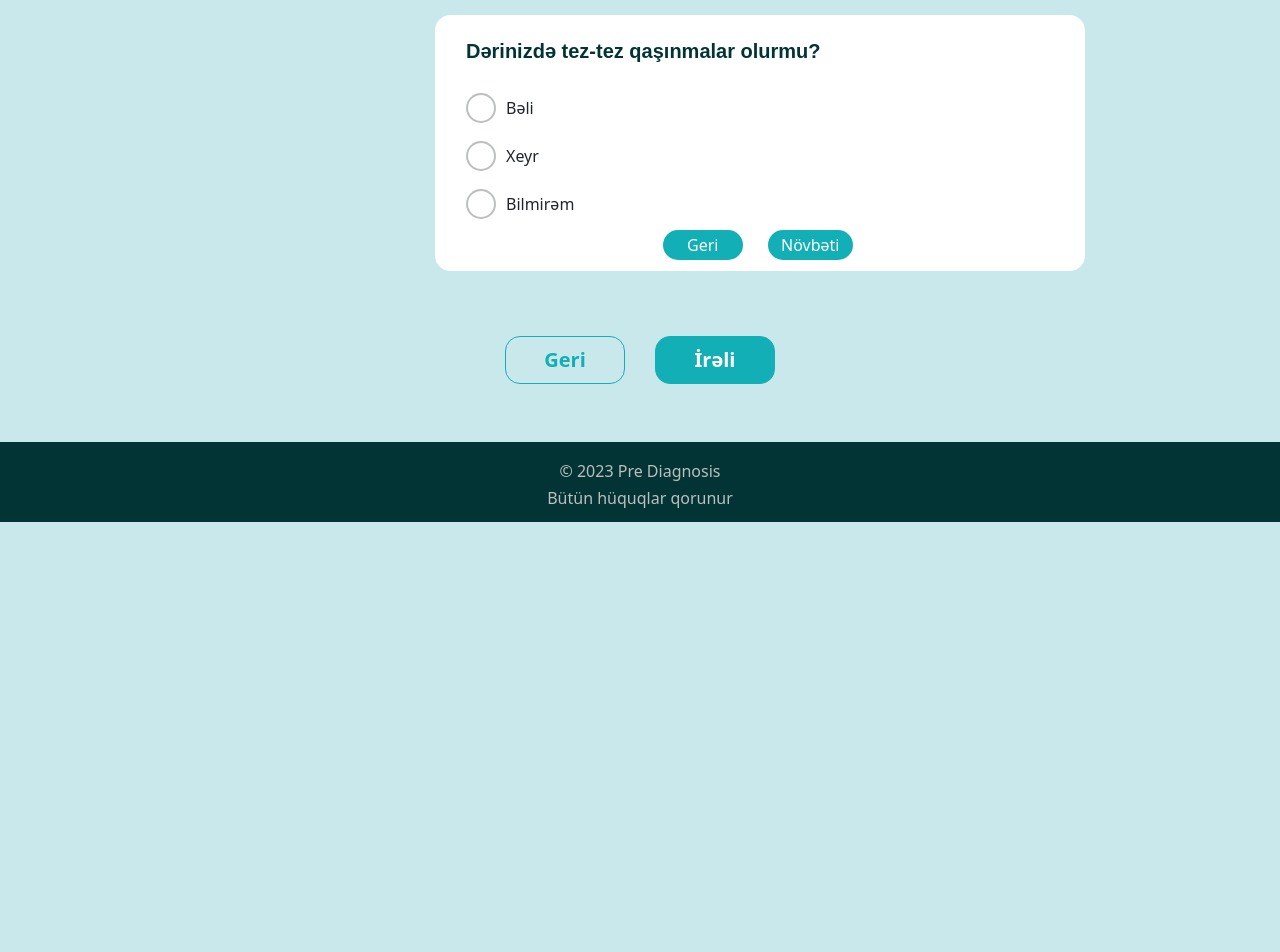
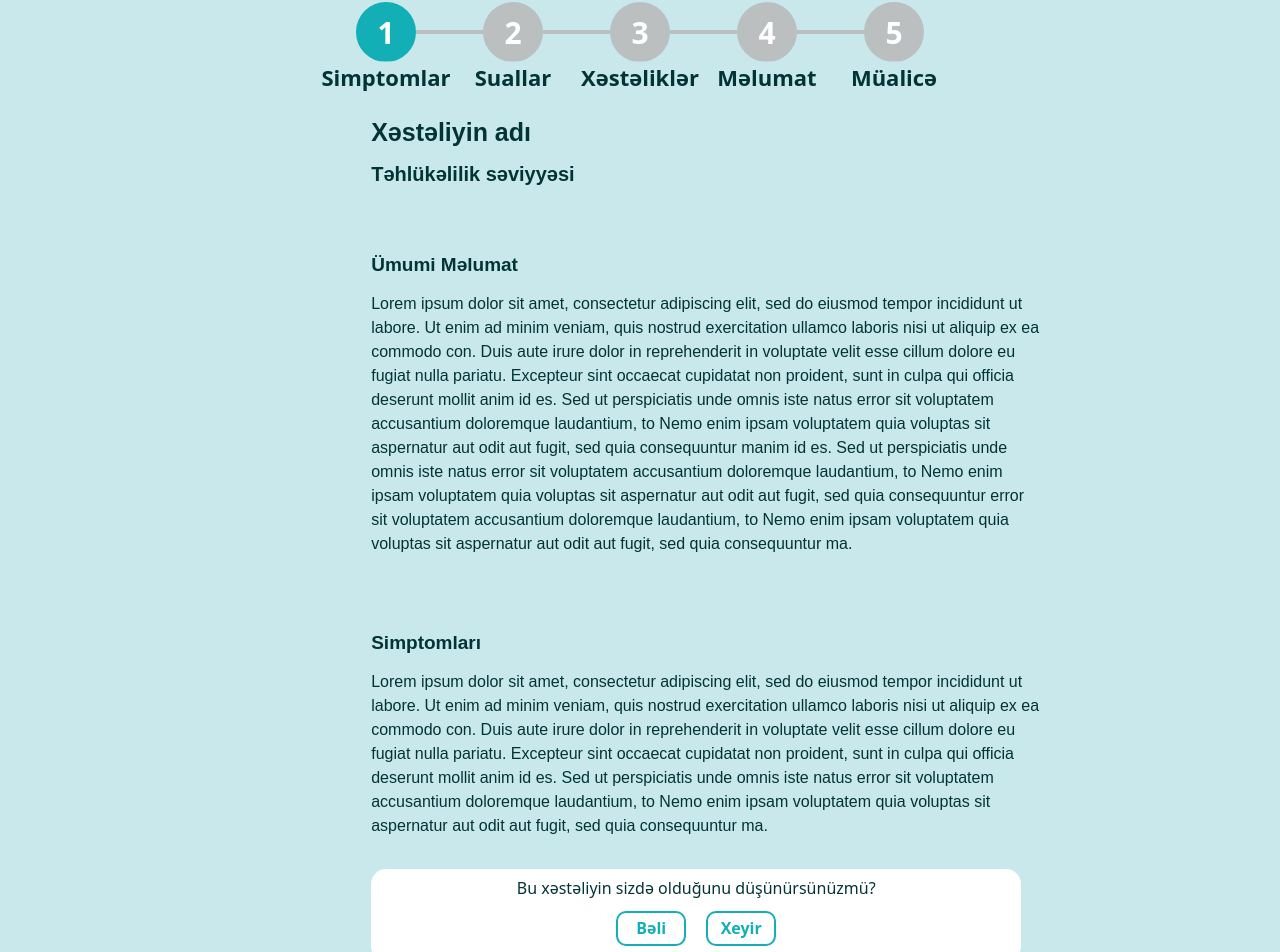
Before and after one commit to qambarov-f/diagnosis-platform, a React (Create React App) app: page / in a window 1280 px wide. Shown: the part 305-1257 px from the top of the page. Before the commit the page ends 827 px from the top, so only its background shows below. Built offline with nearby package versions, Linux system fonts and the light colour scheme.

Commit message:
added new components

```diff
--- a/src/Api/getQuestions.js
+++ b/src/Api/getQuestions.js
@@ -11,7 +11,7 @@ export const getQuestion = [
   },
   {
     id: 3,
-    question: "Su dəyəndə səpgi artır?",
+    question: "Su dəyəndə zaman tez-tez qaşınmalar olurmu və səpgi artırmı?",
     answers: ["Bəli", "Xeyr", "Bilmirəm"],
   },
 ];
--- a/src/shared/components/Carousel/Carousel.styled.js
+++ b/src/shared/components/Carousel/Carousel.styled.js
@@ -11,7 +11,7 @@ export const MainContainer = styled.div`
 export const StepContainer = styled.div`
   display: flex;
   justify-content: space-between;
-  margin-top: 70px;
+  margin-top: 60px;
   position: relative;
   :before {
     content: "";
@@ -124,3 +124,11 @@ export const CheckMark = styled.div`
   -webkit-transform: scaleX(-1) rotate(-46deg); /* Chrome, Safari, Opera */
   transform: scaleX(-1) rotate(-46deg);
 `;
+
+export const Title = styled.h3`
+  color: #023436;
+  font-family: "Poppins", sans-serif;
+  font-weight: 700;
+  text-align: center;
+  margin-top: 50px;
+`;
--- a/src/shared/components/Carousel/index.js
+++ b/src/shared/components/Carousel/index.js
@@ -10,10 +10,13 @@
     StepStyle,
     StepWrapper,
     StepsLabelContainer,
+    Title,
   } from "./Carousel.styled";
-import Questions from "../StepTwo";
 
-// import CheckboxList from "../StepOne";
+  // import CheckboxList from "../StepOne";
+  // import Questions from "../StepTwo";
+  // import StepThree from "../StepThree";
+  import Information from "../StepFour";
 
 
   // icons
@@ -61,6 +64,9 @@ import Questions from "../StepTwo";
     return (
       <>
         <MainContainer>
+          <Title>
+            Addımları tamamlayaraq xəstəiyinizin nə olduğunu öyrənin
+          </Title>
           <StepContainer width={width}>
             {steps.map(({ step, label }) => (
               <StepWrapper key={step}>
@@ -82,8 +88,9 @@ import Questions from "../StepTwo";
         </MainContainer>
 
         {/* <CheckboxList/> */}
-
-        <Questions />
+        {/* <Questions /> */}
+        {/* <StepThree/> */}
+        <Information />
 
         <ButtonsContainer>
           <ButtonStyle onClick={prevStep} disabled={activeStep === 1}>
--- /dev/null
+++ b/src/shared/components/StepFour/index.js
@@ -0,0 +1,60 @@
+import Style from "./İnformation.module.css";
+import React from "react";
+
+const Information = () => {
+  return (
+    <div className={Style.container}>
+      <div className={Style.row}>
+        <h5 className={Style.title}>Xəstəliyin adı</h5>
+        <h6 className={Style.titleSc}>Təhlükəlilik səviyyəsi</h6>
+
+        <div className={Style.information}>
+          <h6 className={Style.infoTitle}>Ümumi Məlumat</h6>
+          <p className={Style.paragraph}>
+            Lorem ipsum dolor sit amet, consectetur adipiscing elit, sed do
+            eiusmod tempor incididunt ut labore. Ut enim ad minim veniam, quis
+            nostrud exercitation ullamco laboris nisi ut aliquip ex ea commodo
+            con. Duis aute irure dolor in reprehenderit in voluptate velit esse
+            cillum dolore eu fugiat nulla pariatu. Excepteur sint occaecat
+            cupidatat non proident, sunt in culpa qui officia deserunt mollit
+            anim id es. Sed ut perspiciatis unde omnis iste natus error sit
+            voluptatem accusantium doloremque laudantium, to Nemo enim ipsam
+            voluptatem quia voluptas sit aspernatur aut odit aut fugit, sed quia
+            consequuntur manim id es. Sed ut perspiciatis unde omnis iste natus
+            error sit voluptatem accusantium doloremque laudantium, to Nemo enim
+            ipsam voluptatem quia voluptas sit aspernatur aut odit aut fugit,
+            sed quia consequuntur error sit voluptatem accusantium doloremque
+            laudantium, to Nemo enim ipsam voluptatem quia voluptas sit
+            aspernatur aut odit aut fugit, sed quia consequuntur ma.
+          </p>
+        </div>
+
+        <div className={Style.information}>
+          <h6 className={Style.infoTitle}>Simptomları</h6>
+          <p className={Style.paragraph}>
+            Lorem ipsum dolor sit amet, consectetur adipiscing elit, sed do
+            eiusmod tempor incididunt ut labore. Ut enim ad minim veniam, quis
+            nostrud exercitation ullamco laboris nisi ut aliquip ex ea commodo
+            con. Duis aute irure dolor in reprehenderit in voluptate velit esse
+            cillum dolore eu fugiat nulla pariatu. Excepteur sint occaecat
+            cupidatat non proident, sunt in culpa qui officia deserunt mollit
+            anim id es. Sed ut perspiciatis unde omnis iste natus error sit
+            voluptatem accusantium doloremque laudantium, to Nemo enim ipsam
+            voluptatem quia voluptas sit aspernatur aut odit aut fugit, sed quia
+            consequuntur ma.
+          </p>
+        </div>
+
+        <div className={Style.buttonsContainer}>
+          <h6 className={Style.btnTitle}>
+            Bu xəstəliyin sizdə olduğunu düşünürsünüzmü?
+          </h6>
+          <button className={Style.buttons}>Bəli</button>
+          <button className={Style.buttons}>Xeyir</button>
+        </div>
+      </div>
+    </div>
+  );
+};
+
+export default Information;
--- /dev/null
+++ b/src/shared/components/StepFour/İnformation.module.css
@@ -0,0 +1,74 @@
+.container {
+    display: flex;
+    flex-direction: column;
+    align-items: flex-start;
+    justify-content: center;
+    margin-top: 55px;
+    width: 670px;
+    margin-left: 29%;
+  }
+
+  .row {
+    display: flex;
+    flex-direction: column;
+    align-items: flex-start;
+  }
+
+  .title {
+    font-family: 'Poppins', sans-serif;
+    color: #023436;
+    font-weight: 700;
+    margin-left: 0;
+    margin-bottom: 15px;
+    font-size: 25px;
+}
+
+.titleSc {
+    font-family: 'Poppins', sans-serif;
+    color: #023436;
+    font-weight: 700;
+    font-size: 20px;
+}
+
+.information {
+    margin-top: 60px;
+}
+.infoTitle {
+    font-family: 'Poppins', sans-serif;
+    color: #023436;
+    font-weight: 700;
+    text-align: start;
+    font-size: 19px;
+
+}
+.paragraph {
+    text-align: start;
+    font-family: 'Poppins', sans-serif;
+    color: #023436;
+    font-weight: 500;
+    margin-top: 15px;
+}
+
+.buttonsContainer {
+    background-color: #fff;
+    color: #023436;
+    width: 650px;
+    margin-top: 15px;
+    border-radius: 15px;
+}
+
+.btnTitle{
+    background: none;
+    margin-top: 10px;
+}
+
+.buttons{
+    background-color: #fff;
+    margin: 5px 10px 15px 10px;
+    color: #12AFB6;
+    border: 2px solid #12AFB6;
+    border-radius: 10px;
+    width: 70px;
+    height: 35px;
+    font-weight: 600;
+}
--- /dev/null
+++ b/src/shared/components/StepThree/StepThree.module.css
@@ -0,0 +1,28 @@
+.container {
+    margin-top: 50px    ;
+    display: flex;
+    flex-direction: column;
+}
+
+.button{
+    border-radius: 20px;
+    width: 300px;
+    padding: 0px 10px 0px 10px;
+}
+
+.severityLevel {
+    display: flex;
+    margin-bottom: 10px;
+    margin-top: 10px;
+  }
+
+  .line {
+    flex: 1;
+    height: 3px;
+    background-color: #12AFB6;
+    margin-right: 2px;
+  }
+
+  .line:last-child {
+    margin-right: 0;
+  }
--- /dev/null
+++ b/src/shared/components/StepThree/index.js
@@ -0,0 +1,21 @@
+import React from 'react'
+import Style from  "./StepThree.module.css"
+
+const StepThree = () => {
+  return (
+    <div className={Style.container}>
+      <button className={Style.button}>
+        <label>Hastalık Seviyesi:</label>
+        <div className={Style.severityLevel}>
+          <span className={Style.line}></span>
+          <span className={Style.line}></span>
+          <span className={Style.line}></span>
+          <span className={Style.line}></span>
+          <span className={Style.line}></span>
+        </div>
+      </button>
+    </div>
+  );
+};
+
+export default StepThree;
--- a/src/shared/components/StepTwo/Question.module.css
+++ b/src/shared/components/StepTwo/Question.module.css
@@ -11,7 +11,7 @@
 .container {
     background: #fff;
     width: 650px;
-    height: 260x;
+    min-height: 240px;
     margin-top: 60px;
     margin-left: 435px;
     border-radius: 15px;
@@ -30,14 +30,15 @@
     font-size: 20px;
     display: flex;
     justify-content: flex-start;
+    text-align: start;
 }
 
 .answersContainer {
     background-color: #fff;
-    background: none;
-    display: flex;
-    flex-direction: column;
-    align-items: flex-start;
+        background: none;
+        display: flex;
+        flex-direction: column;
+        align-items: flex-start;
 }
 
 .input[type="radio"]{
```
